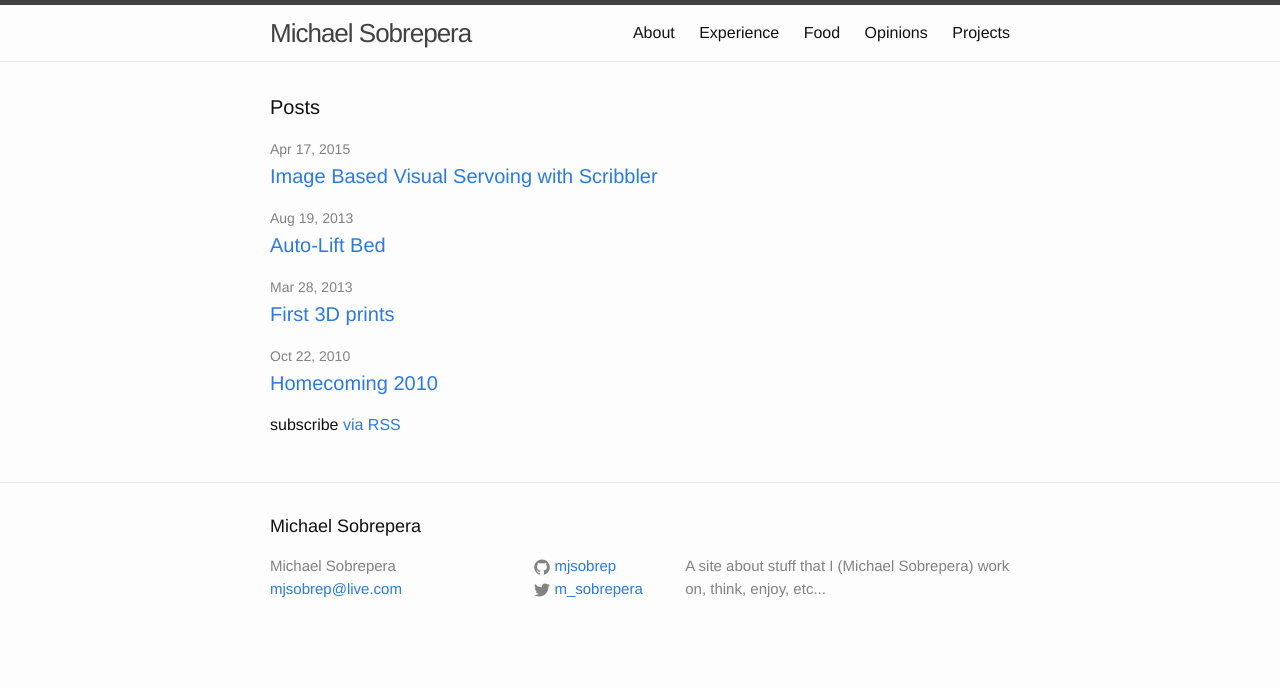
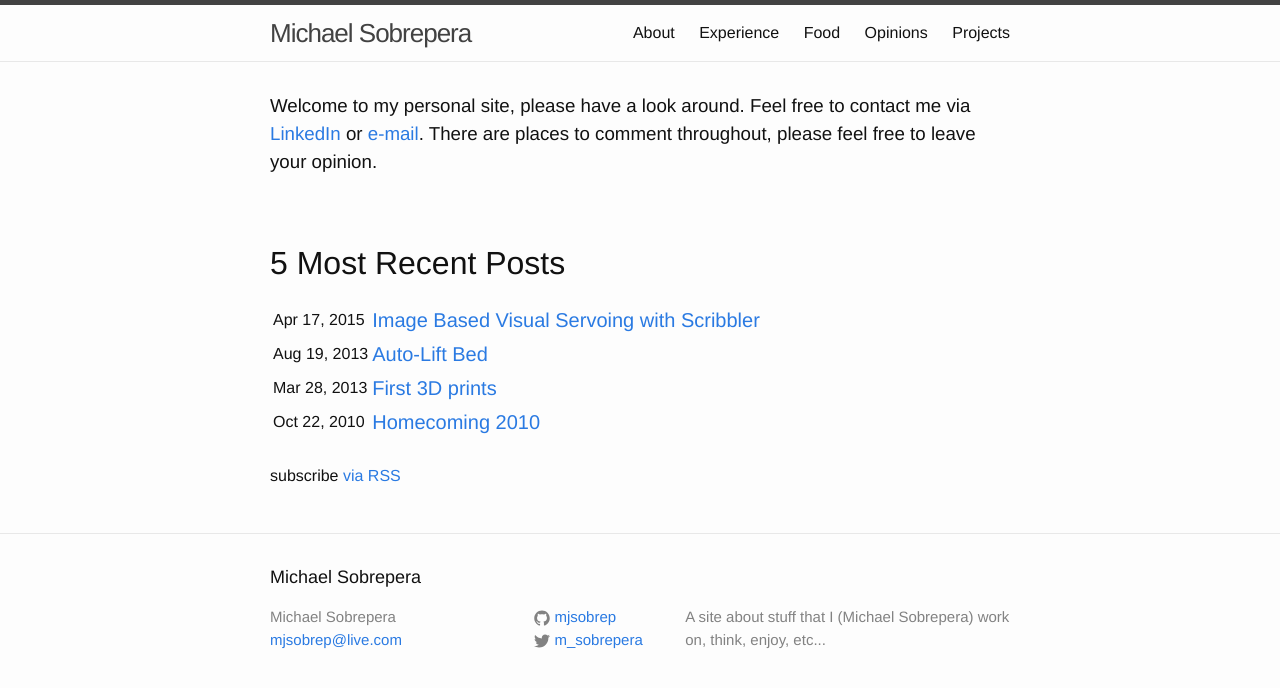
Before and after one commit to mjsobrep/mjsobrep.github.io, a Jekyll site: the page built from index.html, in a window 1280 px wide. Shown: the top 688 px of the page. Built offline with Jekyll 4.4.1, drawn with Linux system fonts in a browser that asks for light colours.

Commit message:
cleaned up front page a bit

```diff
--- a/index.html
+++ b/index.html
@@ -3,21 +3,19 @@ layout: default
 ---
 
 <div class="home">
+<h3>Welcome to my personal site, please have a look around. Feel free to contact me via <a href="https://www.linkedin.com/in/michaelsobrepera">LinkedIn</a> or <a href="mailto:mjsobrep@live.com">e-mail</a>. There are places to comment throughout, please feel free to leave your opinion.</h3>
+</br></br>
+  <h1>5 Most Recent Posts</h1>
 
-  <h1 class="page-heading">Posts</h1>
-
-  <ul class="post-list">
-    {% for post in site.posts %}
-      <li>
-        <span class="post-meta">{{ post.date | date: "%b %-d, %Y" }}</span>
-
-        <h2>
-          <a class="post-link" href="{{ post.url | prepend: site.baseurl }}">{{ post.title }}</a>
-        </h2>
-      </li>
+  <table>
+    {% for post in site.posts offset: 0 limit: 5 %}
+    <tr>
+      <td>{{ post.date | date: "%b %-d, %Y" }}</td>
+      <td><a class="post-link" href="{{ post.url | prepend: site.baseurl }}">{{ post.title }}</a></td>
+    </tr>
     {% endfor %}
-  </ul>
-
+  </table>
+</br>
   <p class="rss-subscribe">subscribe <a href="{{ "/feed.xml" | prepend: site.baseurl }}">via RSS</a></p>
 
 </div>
```
Also changed, not shown: 13 other files.
